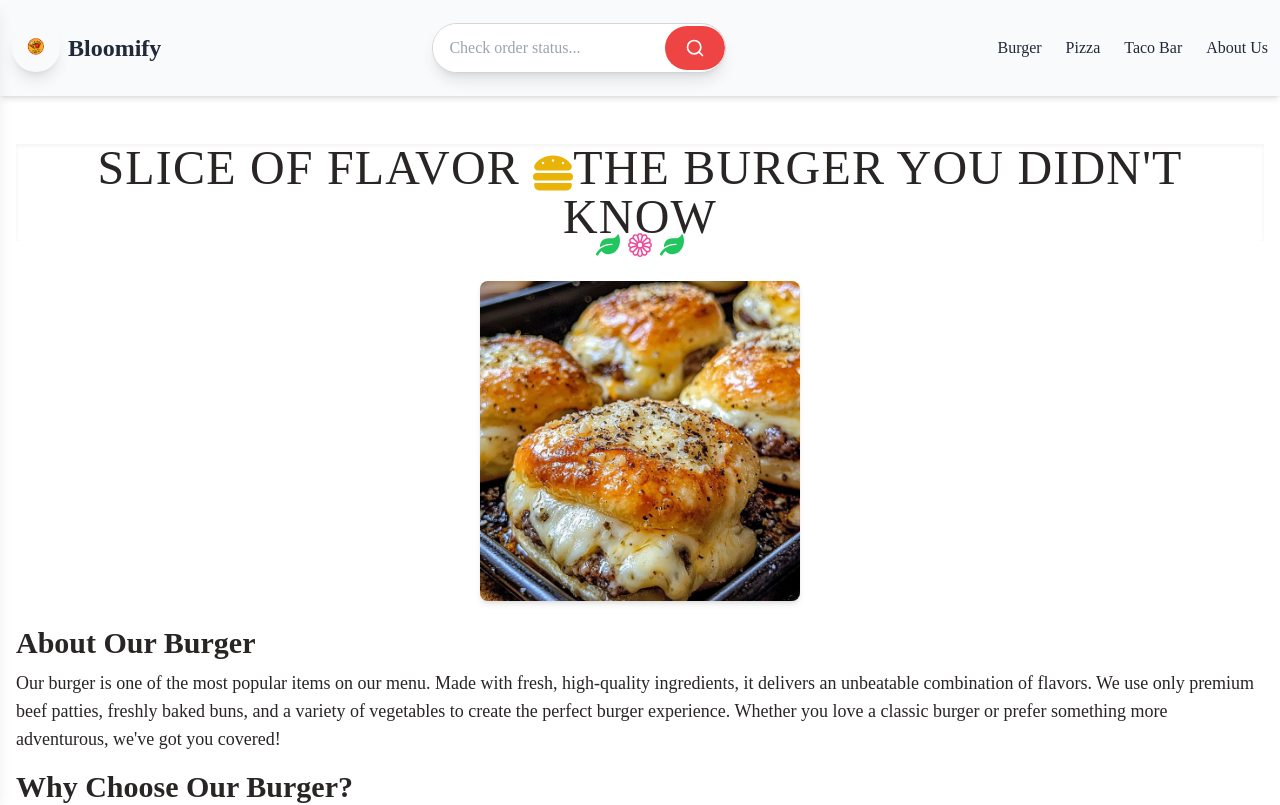
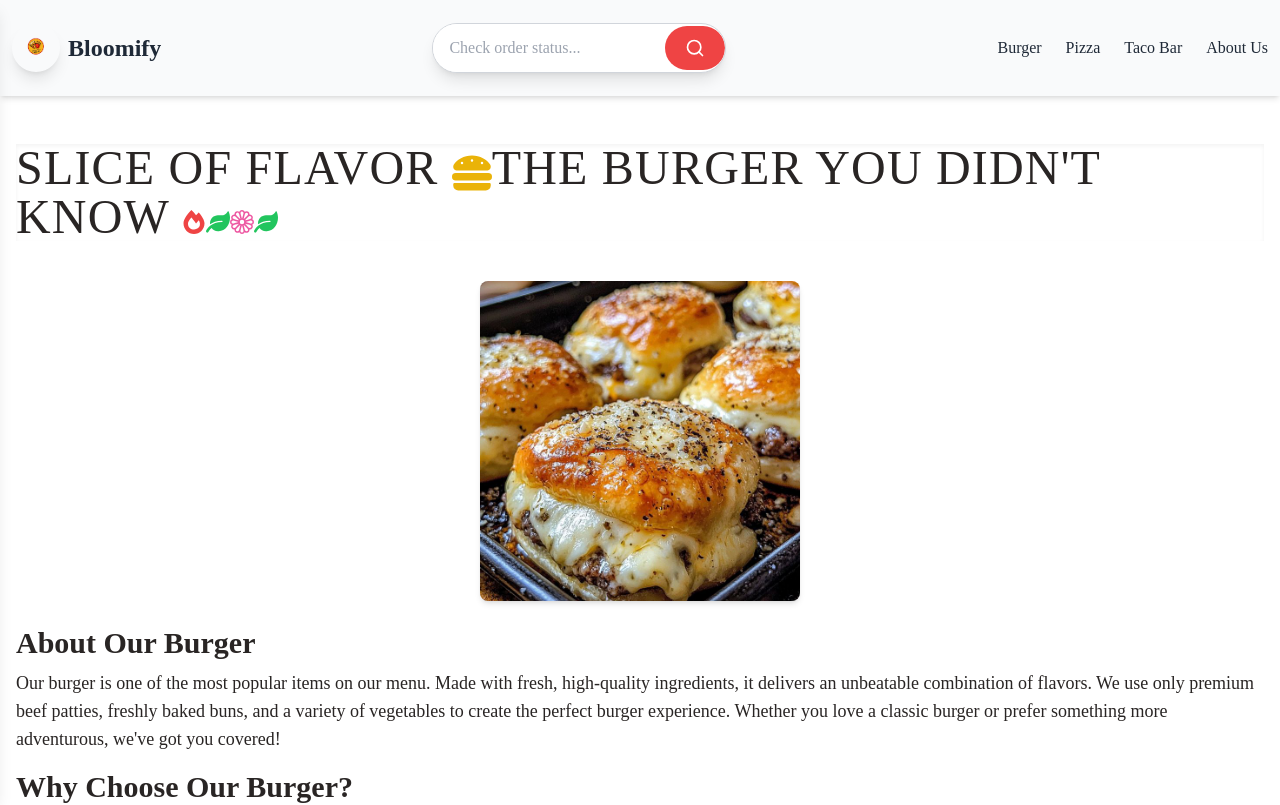
Before and after one commit to MAAhi-ahi/bloomify, a React (Vite) app in the folder bloomify-fastfoods/: page /aboutburger in a window 1280 px wide. Shown: the top 805 px of the page. Built offline with nearby package versions, Linux system fonts and the light colour scheme.

Commit message:
new update

```diff
--- a/bloomify-fastfoods/src/ui/description/BurgerHeader.jsx
+++ b/bloomify-fastfoods/src/ui/description/BurgerHeader.jsx
@@ -1,21 +1,21 @@
 import { FaHamburger } from "react-icons/fa"; // Burger Icon
-import { FaLeaf } from "react-icons/fa"; // Leaf Icon (🌿)
+import { FaLeaf, FaFireAlt  } from "react-icons/fa"; // Leaf Icon (🌿)
 import { BsFlower1 } from "react-icons/bs"; // Flower Icon (🌸)
 
 function BurgerHeader() {
     return (
-        <div className="text-center">
-          <h1 className="text-3xl md:text-5xl font-anton font-normal not-italic text-stone-800 uppercase tracking-wide shadow-inner inline-block relative ">
-            Slice of Flavor{" "}
-            <FaHamburger className="inline-block text-yellow-500 w-6 h-6 md:w-8 md:h-8 lg:w-10 lg:h-10" />
-            <span className="text-stone-800">The Burger You Didn&apos;t Know</span>
-            <div className="absolute -bottom-4 left-1/2 transform -translate-x-1/2 flex gap-2">
-              <FaLeaf className="text-green-500 w-5 h-5 md:w-6 md:h-6" />
-              <BsFlower1 className="text-pink-500 w-5 h-5 md:w-6 md:h-6" />
-              <FaLeaf className="text-green-500 w-5 h-5 md:w-6 md:h-6" />
-            </div>
-          </h1>
-        </div>
+        <div className="z-10">
+     <h1 className="text-3xl md:text-5xl font-anton font-normal not-italic text-stone-800 uppercase tracking-wide shadow-inner">
+      Slice of Flavor{" "}
+      <FaHamburger className="inline-block text-yellow-500 w-6 h-6 md:w-8 md:h-8 lg:w-10 lg:h-10" />
+      <span className="text-stone-800">
+       The Burger You Didn&apos;t Know <FaFireAlt className="text-red-500 inline w-5 h-5 md:w-6 md:h-6" />
+       <FaLeaf className="text-green-500 w-5 h-5 md:w-6 md:h-6 animate-spin-slow inline" />
+       <BsFlower1 className="text-pink-500 w-5 h-5 md:w-6 md:h-6 animate-pulse inline" />
+       <FaLeaf className="text-green-500 w-5 h-5 md:w-6 md:h-6 animate-spin-slow inline" />
+      </span>
+     </h1>
+</div>
       );
 }
 
--- a/bloomify-fastfoods/src/ui/description/PIzzaHeader.jsx
+++ b/bloomify-fastfoods/src/ui/description/PIzzaHeader.jsx
@@ -6,7 +6,7 @@ function PIzzaHeader() {
     return (
 
    <div className="text-center">
-      <h1 className="text-3xl md:text-5xl font-anton font-normal not-italic text-stone-800 uppercase tracking-wide shadow-inner inline-block relative">
+      <h1 className="text-3xl md:text-5xl font-anton font-normal not-italic text-stone-800 uppercase tracking-wide  inline-block relative shadow-inner">
         Slice of Heaven{" "}
         <FaPizzaSlice className="inline-block text-yellow-500 w-6 h-6 md:w-8 md:h-8 lg:w-10 lg:h-10" />
         <span className="text-stone-800">The Pizza You Crave</span>
@@ -15,6 +15,7 @@ function PIzzaHeader() {
           <FaLeaf className="text-green-500 w-5 h-5 md:w-6 md:h-6" />
           <BsFlower1 className="text-pink-500 w-5 h-5 md:w-6 md:h-6" />
           <FaLeaf className="text-green-500 w-5 h-5 md:w-6 md:h-6" />
+
         </div>
       </h1>
     </div>
```
